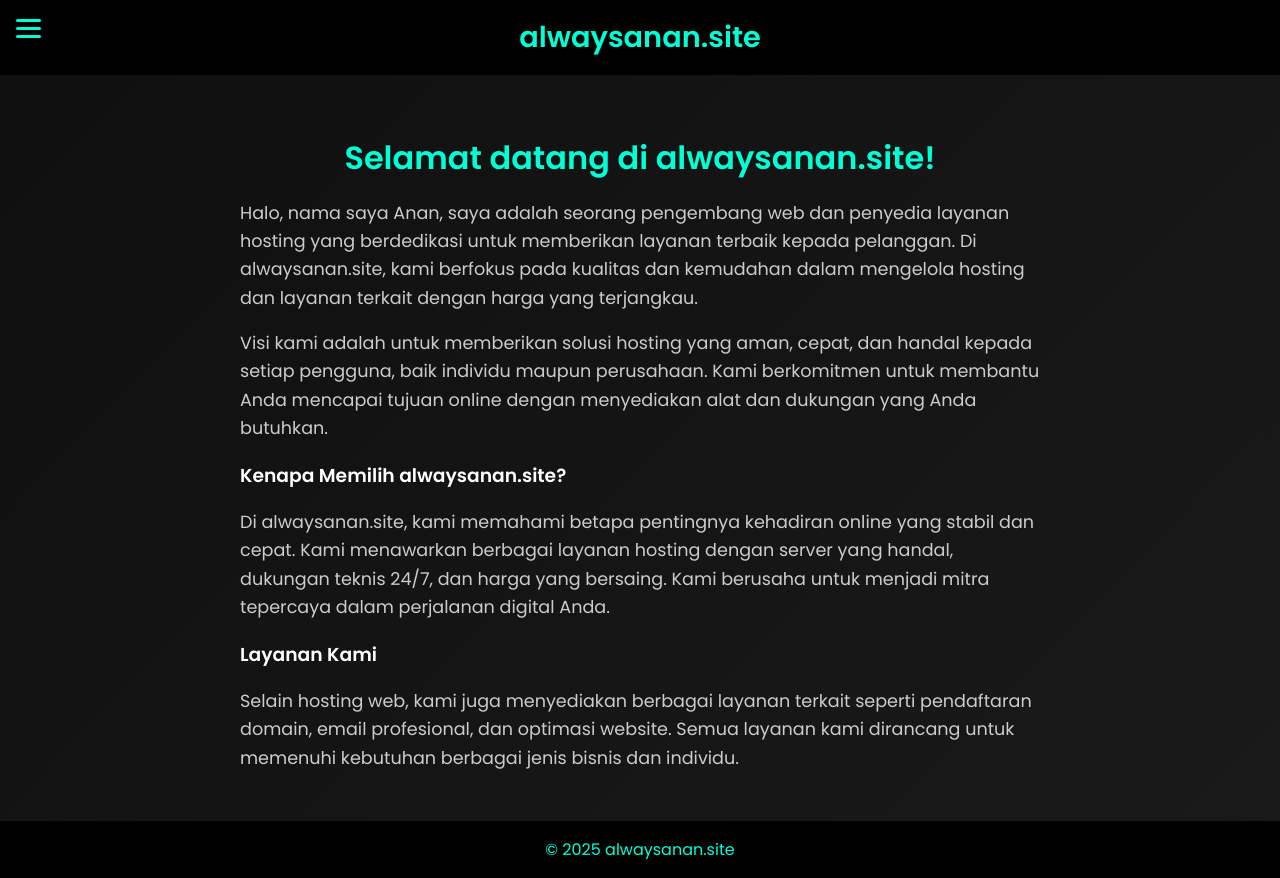
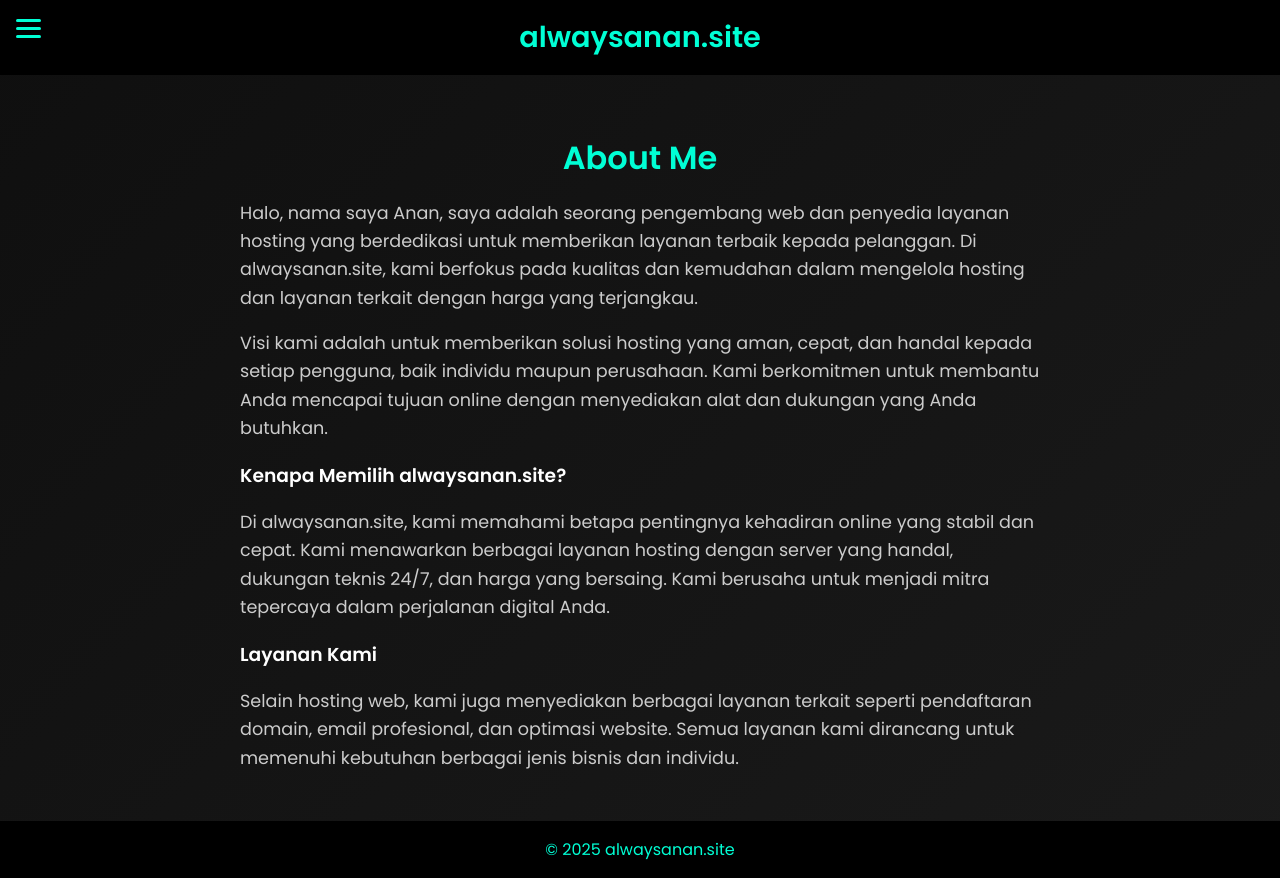
Before and after one commit to alwaysanan/aboutanan, a plain HTML site: page aboutme.html in a window 1280 px wide. Drawn offline with Linux system fonts and the light colour scheme.

Commit message:
Update aboutme.html

```diff
--- a/aboutme.html
+++ b/aboutme.html
@@ -179,7 +179,7 @@
   </nav>
 
   <div class="about-container">
-    <h2>Selamat datang di alwaysanan.site!</h2>
+    <h2>About Me</h2>
     <p>Halo, nama saya Anan, saya adalah seorang pengembang web dan penyedia layanan hosting yang berdedikasi untuk memberikan layanan terbaik kepada pelanggan. Di alwaysanan.site, kami berfokus pada kualitas dan kemudahan dalam mengelola hosting dan layanan terkait dengan harga yang terjangkau.</p>
     <p>Visi kami adalah untuk memberikan solusi hosting yang aman, cepat, dan handal kepada setiap pengguna, baik individu maupun perusahaan. Kami berkomitmen untuk membantu Anda mencapai tujuan online dengan menyediakan alat dan dukungan yang Anda butuhkan.</p>
     <h3>Kenapa Memilih alwaysanan.site?</h3>
```
